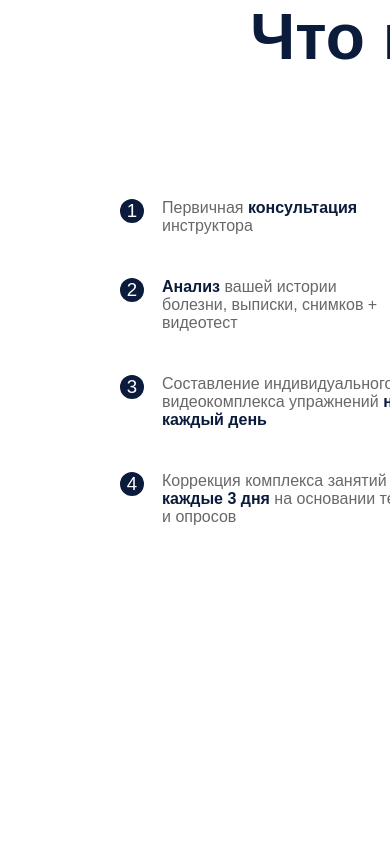
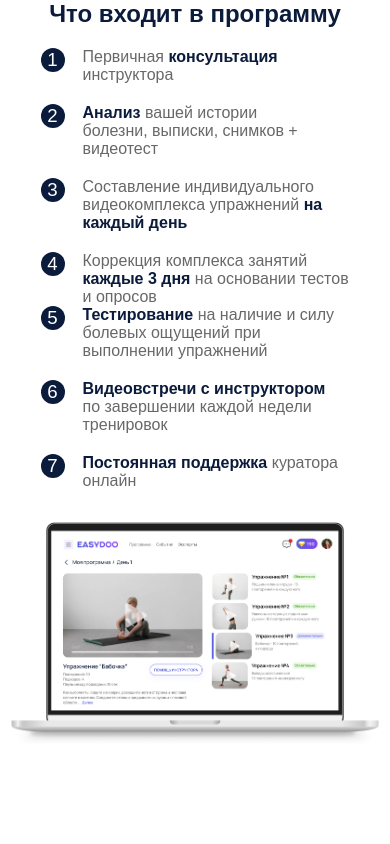
Before and after one commit to EasyDo-project/easydo-webpack, a website built with webpack: page src/pages/index.html in a window 390 px wide. Shown: the top 844 px of the page. Built offline with nearby package versions, Linux system fonts and the light colour scheme; a web font is replaced by a local one.

Commit message:
feat: Добавлены стили для планшета и мобилки
Closes F-4

```diff
--- a/src/scss/index.scss
+++ b/src/scss/index.scss
@@ -5,11 +5,3 @@
 @import '../scss/page/page';
 
 @import '../scss/program/program';
-@import '../scss/program/__header/program__header';
-@import '../scss/program/__content/program__content';
-@import '../scss/program/__list/program__list';
-@import '../scss/program/__list-el/program__list-el';
-@import '../scss/program/__highlight/program__highlight';
-@import '../scss/program/__counter/program__counter';
-@import '../scss/program/__paragraph/program__paragraph';
-@import '../scss/program/__image/program__image';
--- a/src/scss/program/__content/program__content.scss
+++ /dev/null
@@ -1,8 +0,0 @@
-.program__content {
-	margin: 0;
-	padding: 0;
-	padding-left: 100px;
-	display: flex;
-	flex-direction: row;
-	justify-content: space-between;
-}
--- a/src/scss/program/__counter/program__counter.scss
+++ /dev/null
@@ -1,12 +0,0 @@
-.program__counter {
-	padding: 0;
-	margin: 0;
-	width: 24px;
-	height: 24px;
-	background: $enumeration-numbers-bgr;
-	border-radius: 50%;
-	@include font(18.667px, 500, normal, $enumeration-numbers-symbols);
-	display: flex;
-	justify-content: center;
-	align-items: center;
-}
--- a/src/scss/program/__header/program__header.scss
+++ /dev/null
@@ -1,8 +0,0 @@
-.program__header {
-	margin: 0 auto;
-	padding: 0;
-	width: fit-content;
-	grid-column: 1 / 3;
-	grid-row: 1 / 2;
-	@include font(64px, 700, normal, $text-main);
-}
--- a/src/scss/program/__highlight/program__highlight.scss
+++ /dev/null
@@ -1,3 +0,0 @@
-.program__highlight {
-	@include font(16px, 700, normal, $text-main);
-}
--- a/src/scss/program/__image/program__image.scss
+++ /dev/null
@@ -1,16 +0,0 @@
-.program__image {
-	padding: 0;
-	margin: 0;
-	margin-top: -8px;
-	max-width: 789px;
-	max-height: 488px;
-	width: 100%;
-	height: 100%;
-	grid-column: 2 / 3;
-	grid-row: 2 / 3;
-	object-fit: cover;
-	object-position: left;
-	position: relative;
-	top: auto;
-	right: -58px;
-}
--- a/src/scss/program/__list-el/program__list-el.scss
+++ /dev/null
@@ -1,30 +0,0 @@
-.program__list-el {
-	margin: 0;
-	margin-bottom: 43px;
-	padding: 0;
-	width: 309px;
-	display: grid;
-	grid-template-columns: 28px 1fr;
-	grid-template-rows: 1fr;
-	column-gap: 14px;
-
-	&:nth-child(2) {
-		width: 281px;
-	}
-
-	&:nth-child(3) {
-		width: 292px;
-	}
-
-	&:nth-child(4) {
-		margin-bottom: 0;
-	}
-
-	&:nth-child(6) {
-		width: 292px;
-	}
-
-	&:nth-child(7) {
-		width: 305px;
-	}
-}
--- a/src/scss/program/__list/program__list.scss
+++ /dev/null
@@ -1,13 +0,0 @@
-.program__list {
-	margin: 0;
-	margin-left: 120px;
-	padding: 0;
-	max-height: 371px;
-	grid-column: 1 / 2;
-	grid-row: 2 / 3;
-	list-style: none;
-	display: flex;
-	flex-direction: column;
-	flex-wrap: wrap;
-	column-gap: 20px;
-}
--- a/src/scss/program/__paragraph/program__paragraph.scss
+++ /dev/null
@@ -1,6 +0,0 @@
-.program__paragraph {
-	margin: 0;
-	padding: 0;
-	align-self: start;
-	@include font(16px, 500, normal, $text-description);
-}
--- a/src/scss/program/program.scss
+++ b/src/scss/program/program.scss
@@ -1,15 +1,173 @@
 .program {
 	margin: 0;
-	margin-bottom: 110px;
+	margin-bottom: 103px;
 	padding: 0;
 	width: 100%;
 	display: grid;
 	grid-template-columns: minmax(660px, auto) minmax(594px, auto);
-	grid-template-rows: 87px minmax(789px, auto);
+	grid-template-rows: 87px minmax(467px, auto);
 	row-gap: 112px;
 	column-gap: 24.5px;
 	background: url('../../images/program_bgr.png') no-repeat 20px -702px;
 	box-sizing: border-box;
 	overflow: hidden;
-	outline: 1px solid firebrick;
+
+	&__header {
+		margin: 0 auto;
+		padding: 0;
+		width: fit-content;
+		grid-column: 1 / 3;
+		grid-row: 1 / 2;
+		@include font(64px, 700, normal, $text-main);
+	}
+
+	&__content {
+		margin: 0;
+		padding: 0;
+		padding-left: 100px;
+		display: flex;
+		flex-direction: row;
+		justify-content: space-between;
+	}
+
+	&__list {
+		margin: 0;
+		margin-left: 120px;
+		padding: 0;
+		max-height: 371px;
+		grid-column: 1 / 2;
+		grid-row: 2 / 3;
+		list-style: none;
+		display: flex;
+		flex-direction: column;
+		flex-wrap: wrap;
+		column-gap: 20px;
+
+		&-el {
+			margin: 0;
+			margin-bottom: 43px;
+			padding: 0;
+			width: 309px;
+			display: grid;
+			grid-template-columns: 28px 1fr;
+			grid-template-rows: 1fr;
+			column-gap: 14px;
+
+			&:nth-child(2) {
+				width: 281px;
+			}
+
+			&:nth-child(3) {
+				width: 292px;
+			}
+
+			&:nth-child(4) {
+				margin-bottom: 0;
+			}
+
+			&:nth-child(6) {
+				width: 292px;
+			}
+
+			&:nth-child(7) {
+				width: 305px;
+			}
+		}
+	}
+
+	&__highlight {
+		@include font(16px, 700, normal, $text-main);
+	}
+
+	&__counter {
+		padding: 0;
+		margin: 0;
+		width: 24px;
+		height: 24px;
+		background: $enumeration-numbers-bgr;
+		border-radius: 50%;
+		@include font(18.667px, 500, normal, $enumeration-numbers-symbols);
+		display: flex;
+		justify-content: center;
+		align-items: center;
+	}
+
+	&__paragraph {
+		margin: 0;
+		padding: 0;
+		align-self: start;
+		@include font(16px, 500, normal, $text-description);
+	}
+
+	&__image {
+		padding: 0;
+		margin: 0;
+		margin-top: -8px;
+		max-width: 789px;
+		max-height: 488px;
+		width: 100%;
+		height: 100%;
+		grid-column: 2 / 3;
+		grid-row: 2 / 3;
+		object-fit: cover;
+		object-position: left;
+		position: relative;
+		top: auto;
+		right: -58px;
+	}
 }
+
+@media screen and (max-width: 1250px) {
+	.program {
+		grid-template-columns: 1fr minmax(min-content, 400px);
+	}
+}
+
+@media screen and (max-width: 1020px) {
+	.program {
+		padding: 0 10px;
+		display: flex;
+		flex-direction: column;
+		row-gap: 50px;
+
+		&__header {
+			@include font(48px, 700, normal, $text-main);
+		}
+
+		&__list {
+			margin: auto;
+		}
+
+		&__image {
+			position: relative;
+			top: auto;
+			right: auto;
+		}
+	}
+}
+
+@media screen and (max-width: 660px) {
+	.program {
+		&__header {
+			@include font(32px, 700, normal, $text-main);
+		}
+
+		&__list {
+			max-height: fit-content;
+		}
+	}
+}
+
+@media screen and (max-width: 410px) {
+	.program {
+		row-gap: 20px;
+
+		&__header {
+			@include font(24px, 700, normal, $text-main);
+		}
+
+		&__list-el {
+			margin-bottom: 20px;
+		}
+	}
+}
```
